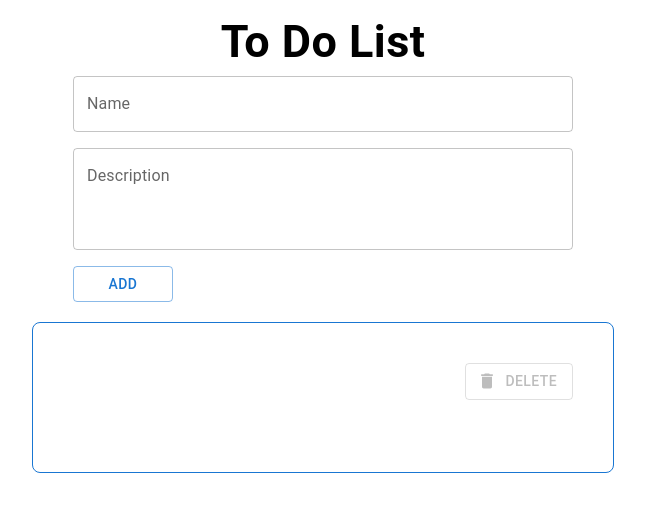
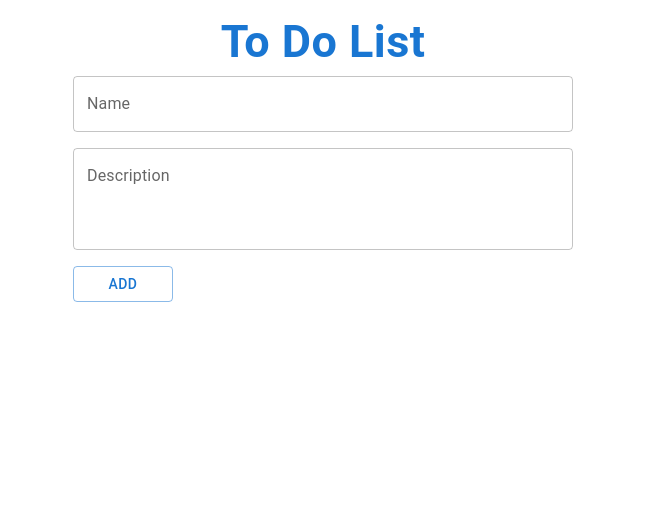
Before and after one commit to MdMorsedAlam/QuadB-ToDo-List, a React (Vite) app: page / in a window 1280 px wide. Shown: the top 512 px of the page, without its empty margins (317-962 px from the left). Built offline with nearby package versions, Linux system fonts and the light colour scheme.

Commit message:
Comments in All Files

```diff
--- a/src/components/TaskInput/TaskInput.jsx
+++ b/src/components/TaskInput/TaskInput.jsx
@@ -3,7 +3,9 @@ import { useDispatch } from "react-redux";
 import { addTask } from "../../redux/features/tasks/taskSlice";
 
 const TaskInput = () => {
+  // dispatch use For Redux Oparations
   const dispatch = useDispatch();
+  // This Function Use For Submit Data To Redux
   const handelSubmit = (e) => {
     e.preventDefault();
     const taskName = e.target.name.value;
--- a/src/components/TaskList/TaskDetails.jsx
+++ b/src/components/TaskList/TaskDetails.jsx
@@ -1,3 +1,4 @@
+/* eslint-disable no-unused-vars */
 import * as React from "react";
 import PropTypes from "prop-types";
 import Backdrop from "@mui/material/Backdrop";
--- a/src/components/TaskList/TaskList.jsx
+++ b/src/components/TaskList/TaskList.jsx
@@ -15,10 +15,15 @@ import TaskDetails from "./TaskDetails";
 
 const TaskList = () => {
   const [checked, setChecked] = React.useState([]);
+  // This Is Redux Hook Use For Get Tasks
   const { tasks } = useSelector((state) => state.tasksSlice);
+  // This State Use For Show And Hide Modal
   const [open, setOpen] = React.useState(false);
-  const [taskId, setTaskId] = React.useState(0);
+  // This Hooks Use For Store Task Ids
+  const [taskId, setTaskId] = React.useState(null);
+  // dispatch use For Redux Oparations
   const dispatch = useDispatch();
+  // Handle Toggle Use For Checked Items
   const handleToggle = (value) => () => {
     const currentIndex = checked.indexOf(value);
     const newChecked = [...checked];
@@ -31,11 +36,12 @@ const TaskList = () => {
 
     setChecked(newChecked);
   };
-
-  const handelSingleTask = (id) => {
+// This Function Use For Show Details
+  const handelShowSingleTask = (id) => {
     setTaskId(id);
     setOpen(true);
   };
+  // This Function Use For Delete Multiple Tasks
   const handelMultipleDelete = () => {
     dispatch(removeMultipleTasks(checked));
     setChecked([]);
@@ -49,6 +55,7 @@ const TaskList = () => {
         justifyContent: "center",
       }}
     >
+      {tasks?.length > 0 ? (
         <Box
           sx={{
             width: "100%",
@@ -109,7 +116,7 @@ const TaskList = () => {
                     <Typography>{task.taskName}</Typography>
                   </Box>
                   <Box>
-                  <Button onClick={() => handelSingleTask(task.id)}>
+                    <Button onClick={() => handelShowSingleTask(task.id)}>
                       <Tooltip title="View" placement="top">
                         <CommentIcon />
                       </Tooltip>
@@ -123,13 +130,20 @@ const TaskList = () => {
                         <DeleteIcon />
                       </Tooltip>
                     </Button>
-                  <TaskDetails setOpen={setOpen} open={open} taskId={taskId} />
+                    <TaskDetails
+                      setOpen={setOpen}
+                      open={open}
+                      taskId={taskId}
+                    />
                   </Box>
                 </ListItemButton>
               </ListItem>
             ))}
           </List>
         </Box>
+      ) : (
+        ""
+      )}
     </Box>
   );
 };
--- a/src/main.jsx
+++ b/src/main.jsx
@@ -6,7 +6,9 @@ import store from "./redux/store.js";
 
 ReactDOM.createRoot(document.getElementById("root")).render(
   <React.StrictMode>
+    {/* This Is Redux Provider */}
     <Provider store={store}>
+      {/* This Is Main Home Component */}
       <Home />
     </Provider>
   </React.StrictMode>
--- a/src/pages/Home/Home.jsx
+++ b/src/pages/Home/Home.jsx
@@ -5,12 +5,20 @@ import TaskInput from "../../components/TaskInput/TaskInput";
 const Home = () => {
   return (
     <div>
+      {/* This Is The Title */}
       <Typography
-        sx={{ fontSize: "45px", fontWeight: "bold", textAlign: "center" }}
+        sx={{
+          fontSize: "45px",
+          color: "#1976D2",
+          fontWeight: "bold",
+          textAlign: "center",
+        }}
       >
         To Do List
       </Typography>
+      {/* This Is Task Input Component */}
       <TaskInput />
+      {/* This Is Task List Component */}
       <TaskList />
     </div>
   );
--- a/src/redux/features/tasks/taskSlice.js
+++ b/src/redux/features/tasks/taskSlice.js
@@ -9,6 +9,7 @@ const taskSlice = createSlice({
   name: "tasks",
   initialState,
   reducers: {
+    // Add Task To Redux And LocalStorage
     addTask: (state, { payload }) => {
       if (state.tasks.length === 0) {
         state.tasks.push({ id: 1, ...payload });
@@ -24,6 +25,7 @@ const taskSlice = createSlice({
         localStorage.setItem("tasksData", storeTask);
       }
     },
+    // Remove Single Task From Redux And LocalStorage
     removeSingleTask: (state, { payload }) => {
       state.tasks = state.tasks.filter((item) => item.id !== payload);
       const tasksListString = localStorage.getItem("tasksData");
@@ -32,6 +34,7 @@ const taskSlice = createSlice({
       const updatedTasksListString = JSON.stringify(updatedTasksList);
       localStorage.setItem("tasksData", updatedTasksListString);
     },
+    // Remove Multiple Task From Redux And LocalStorage
     removeMultipleTasks: (state, { payload }) => {
       state.tasks = state.tasks.filter((item) => !payload.includes(item.id));
       const tasksListString = localStorage.getItem("tasksData");
```
Lines whose indentation alone changed are shown as unchanged.
